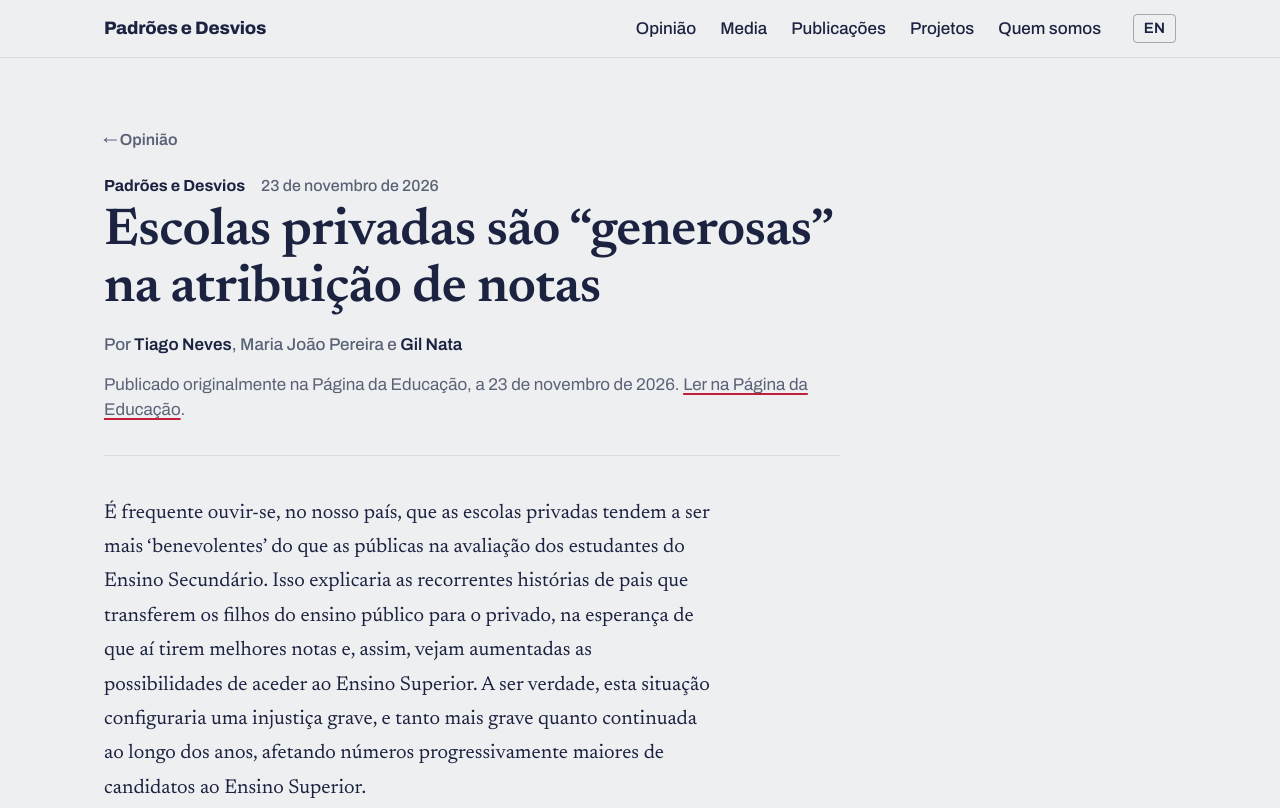
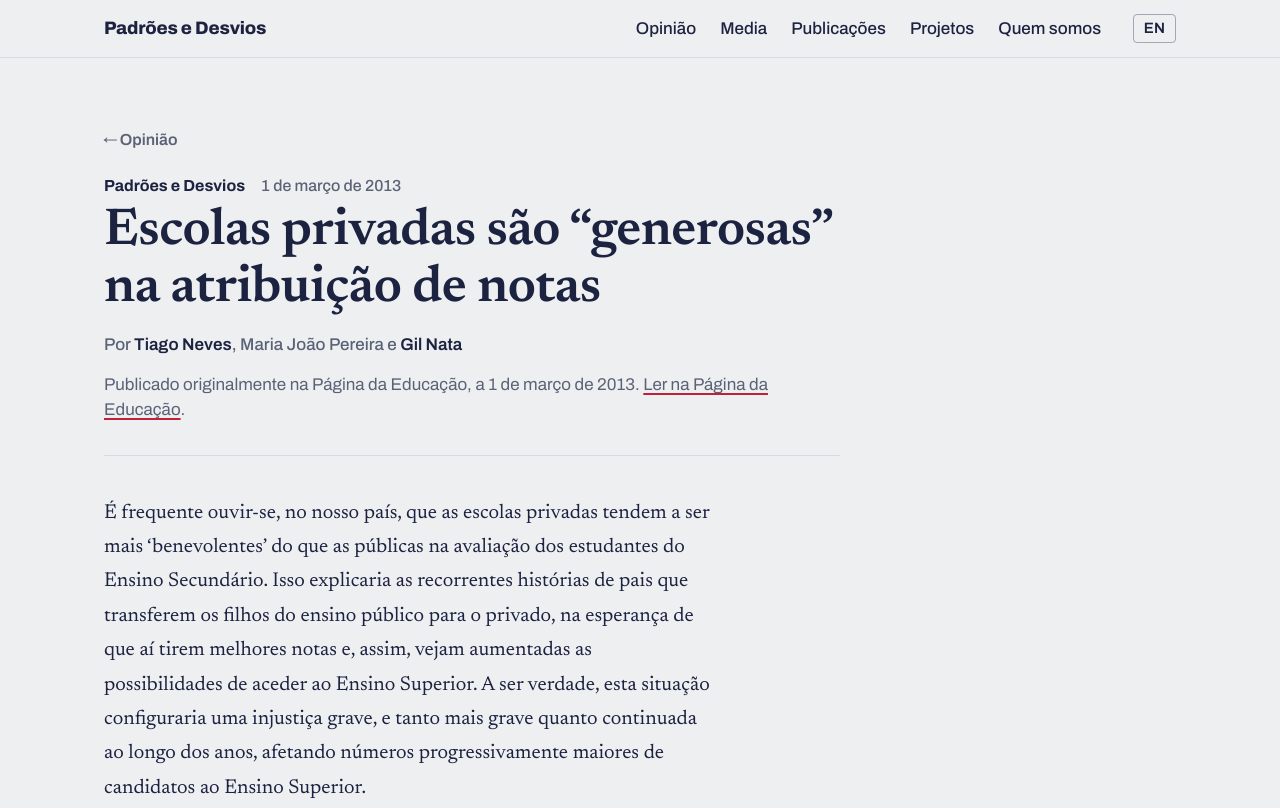
Before and after one commit to nevest72/padroes-e-desvios, an Astro site: page /opiniao/escolas-privadas-sao-generosas-na-atribuicao-de-notas in a window 1280 px wide. Shown: the top 808 px of the page. Built offline with nearby package versions, Linux system fonts and the light colour scheme; Astro itself is replaced by a stand-in of ours.

Commit message:
Update src/content/opiniao/escolas-privadas-sao-generosas-na-atribuicao-de-notas.md (via Pages CMS)

```diff
--- a/src/content/opiniao/escolas-privadas-sao-generosas-na-atribuicao-de-notas.md
+++ b/src/content/opiniao/escolas-privadas-sao-generosas-na-atribuicao-de-notas.md
@@ -1,6 +1,6 @@
 ---
 title: Escolas privadas são “generosas” na atribuição de notas
-date: 2026-11-23
+date: 2013-03-01
 authors:
   - Tiago Neves
   - Maria João Pereira
```
